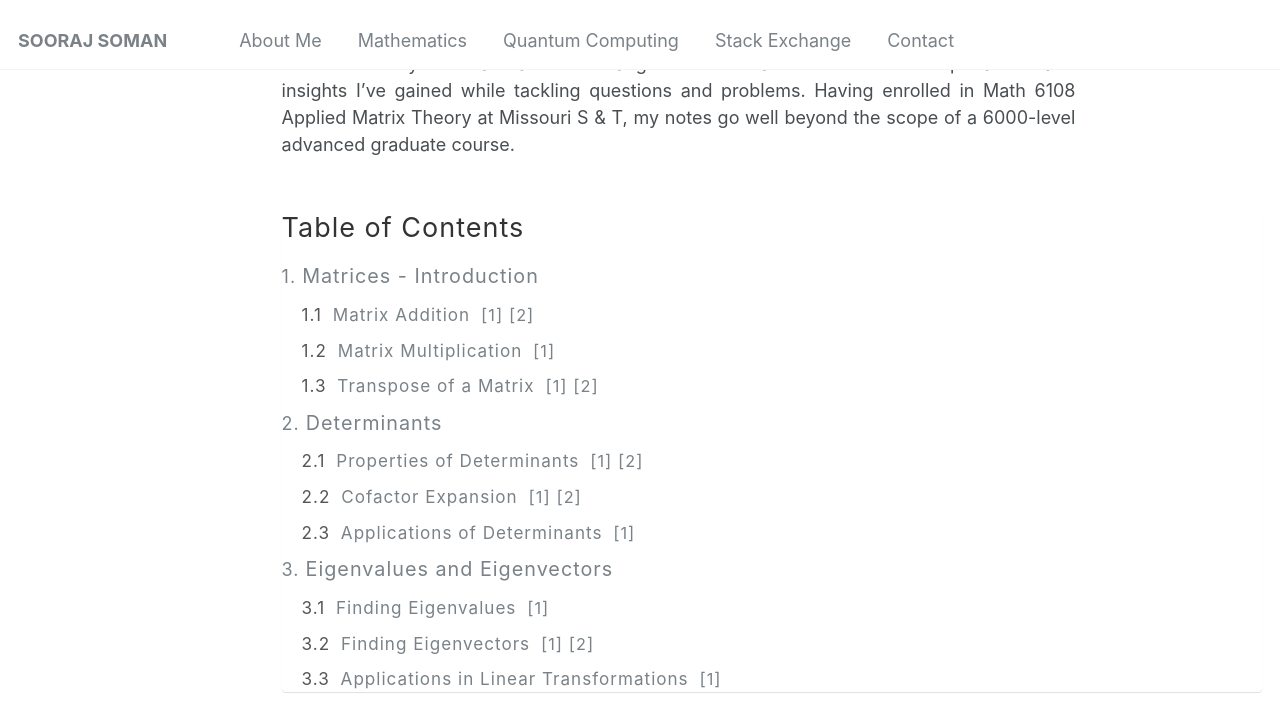
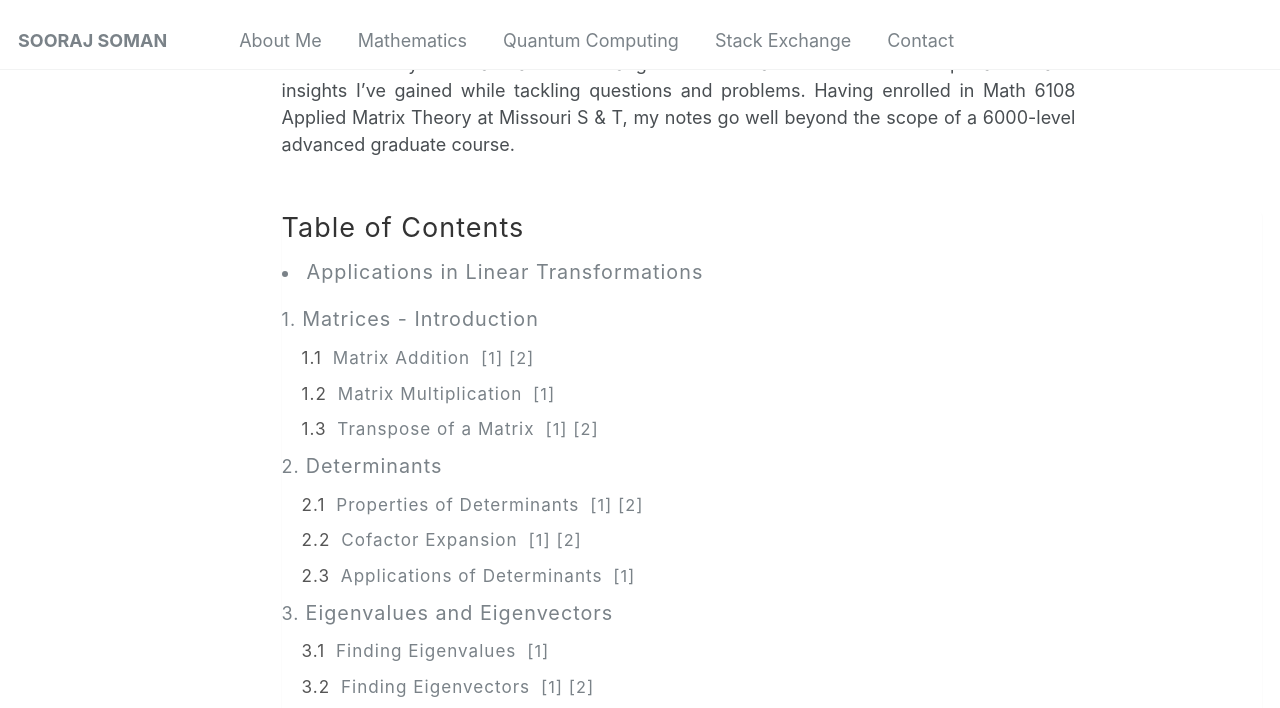
Before and after one commit to soorajss1729/soorajss1729.github.io, a Jekyll site: the page built from _mathematics/mathematics.md, in a window 1280 px wide and 900 px high, scrolled down 364 px, cut to the strip 0-708 px from the top of the window. Built offline with Jekyll 4.4.1, drawn with Linux system fonts in a browser that asks for light colours.

Commit message:
Update mathematics.md

```diff
--- a/_mathematics/mathematics.md
+++ b/_mathematics/mathematics.md
@@ -92,6 +92,13 @@ classes: wide
 
 <div class="toc">
     <h2>Table of Contents</h2>
+
+<li>
+    <a href="#viewer" onclick="document.getElementById('pdf-viewer').src = 'https://mozilla.github.io/pdf.js/web/viewer.html?file=https://drive.google.com/uc?id=1f3K9YLWhz6vVbn6-ZbezSaqHsPCz_uSk&page=75';">
+        Applications in Linear Transformations
+    </a>
+</li>
+
     <ul>
         <li class="chapter-number">
             <a href="https://drive.google.com/file/d/<file_id>/preview#page=12" target="_blank">Matrices - Introduction</a>
```
